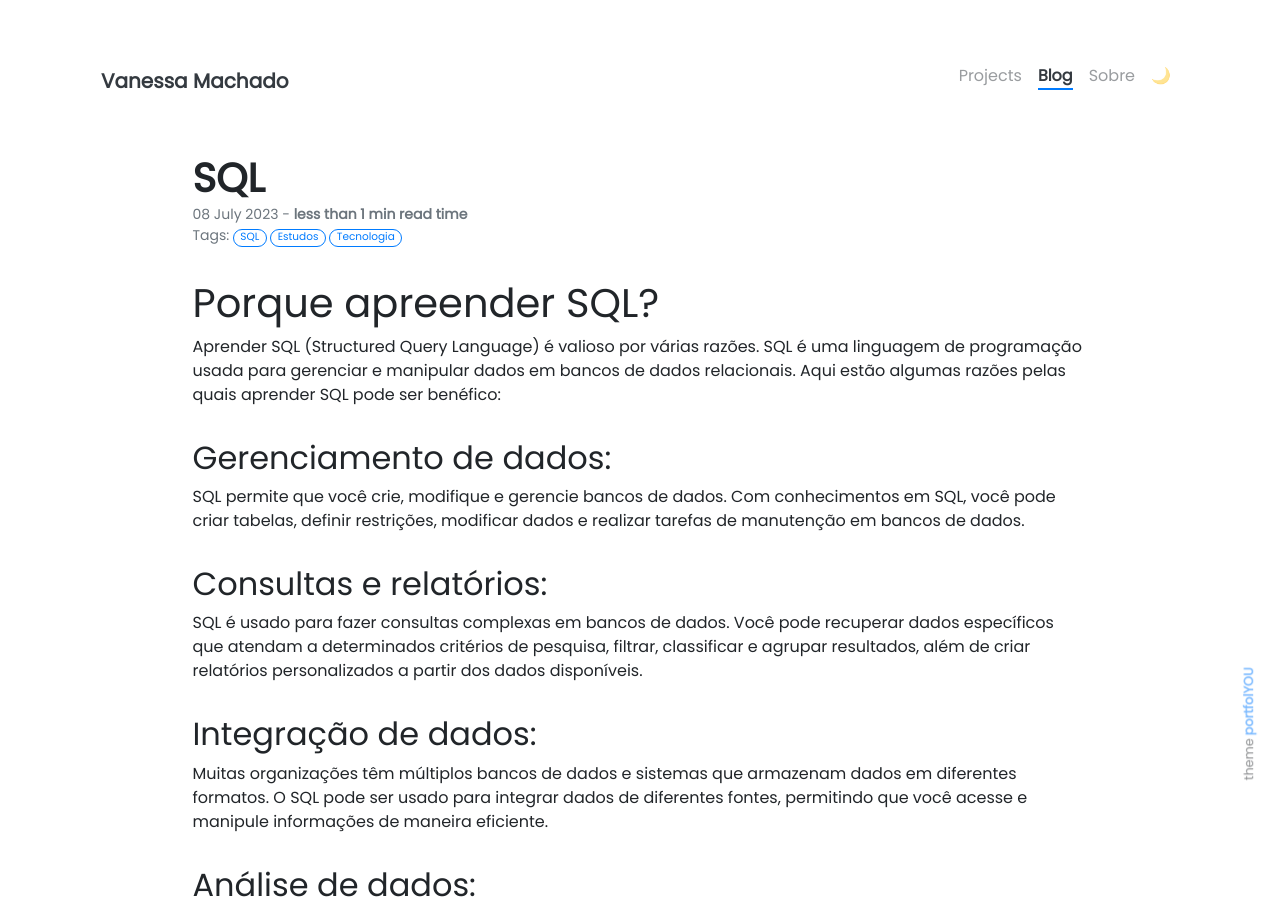
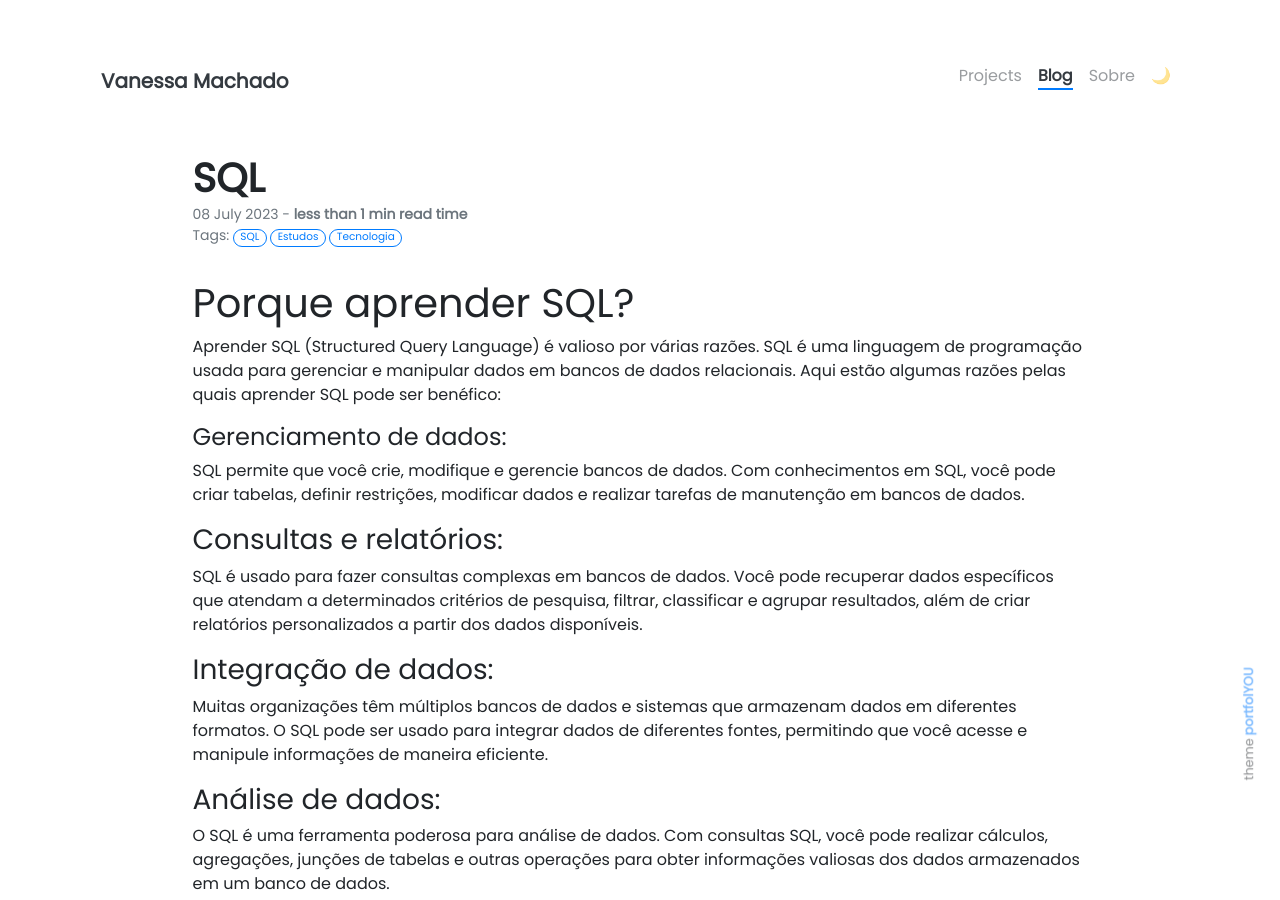
Before and after one commit to Vanessamachado93/Vanessamachado93.github.io, a Jekyll site: the page built from _posts/2023-07-08-sql-impressionador.md, in a window 1280 px wide and 900 px high. Built offline with Jekyll 4.4.1, drawn with Linux system fonts in a browser that asks for light colours; nearby versions of some CDN libraries; our own code applies the rules of GitHub Pages for plain Markdown files.

Commit message:
Ajustes  post 2023-07-08-sql-impressionador.md

```diff
--- a/_posts/2023-07-08-sql-impressionador.md
+++ b/_posts/2023-07-08-sql-impressionador.md
@@ -6,26 +6,26 @@ color: primary
 description: SQL é uma linguagem de programação usada para gerenciar e manipular dados em bancos de dados relacionais.
 ---
 
-# Porque apreender SQL?
+# Porque aprender SQL?
 
 Aprender SQL (Structured Query Language) é valioso por várias razões. SQL é uma linguagem de programação usada para gerenciar e manipular dados em bancos de dados relacionais. Aqui estão algumas razões pelas quais aprender SQL pode ser benéfico:
 
-## Gerenciamento de dados:<br/>
+#### Gerenciamento de dados:<br/>
  SQL permite que você crie, modifique e gerencie bancos de dados. Com conhecimentos em SQL, você pode criar tabelas, definir restrições, modificar dados e realizar tarefas de manutenção em bancos de dados.
 
-## Consultas e relatórios:<br/>
+### Consultas e relatórios:<br/>
  SQL é usado para fazer consultas complexas em bancos de dados. Você pode recuperar dados específicos que atendam a determinados critérios de pesquisa, filtrar, classificar e agrupar resultados, além de criar relatórios personalizados a partir dos dados disponíveis.
 
-## Integração de dados:  <br/>
+### Integração de dados:  <br/>
  Muitas organizações têm múltiplos bancos de dados e sistemas que armazenam dados em diferentes formatos. O SQL pode ser usado para integrar dados de diferentes fontes, permitindo que você acesse e manipule informações de maneira eficiente.
 
-## Análise de dados:<br/>
+### Análise de dados:<br/>
  O SQL é uma ferramenta poderosa para análise de dados. Com consultas SQL, você pode realizar cálculos, agregações, junções de tabelas e outras operações para obter informações valiosas dos dados armazenados em um banco de dados.
 
-## Carreira em banco de dados: <br/>
+### Carreira em banco de dados: <br/>
  Compreender SQL é uma habilidade altamente valorizada no mercado de trabalho, especialmente para cargos relacionados a banco de dados. Muitas organizações procuram profissionais com conhecimentos em SQL para trabalhar com bancos de dados, análise de dados e desenvolvimento de software.
 
-## Escalabilidade: <br/>
+### Escalabilidade: <br/>
 O SQL é usado em uma ampla variedade de bancos de dados relacionais, incluindo sistemas de gerenciamento de bancos de dados populares, como MySQL, PostgreSQL, Oracle e Microsoft SQL Server. Aprender SQL permite que você trabalhe com diferentes sistemas de banco de dados, tornando-se uma habilidade transferível.
 
 No geral, aprender SQL é valioso para quem trabalha com dados, seja em desenvolvimento de software, análise de dados, ciência de dados ou qualquer campo que envolva a manipulação e análise de informações em bancos de dados relacionais.
```
